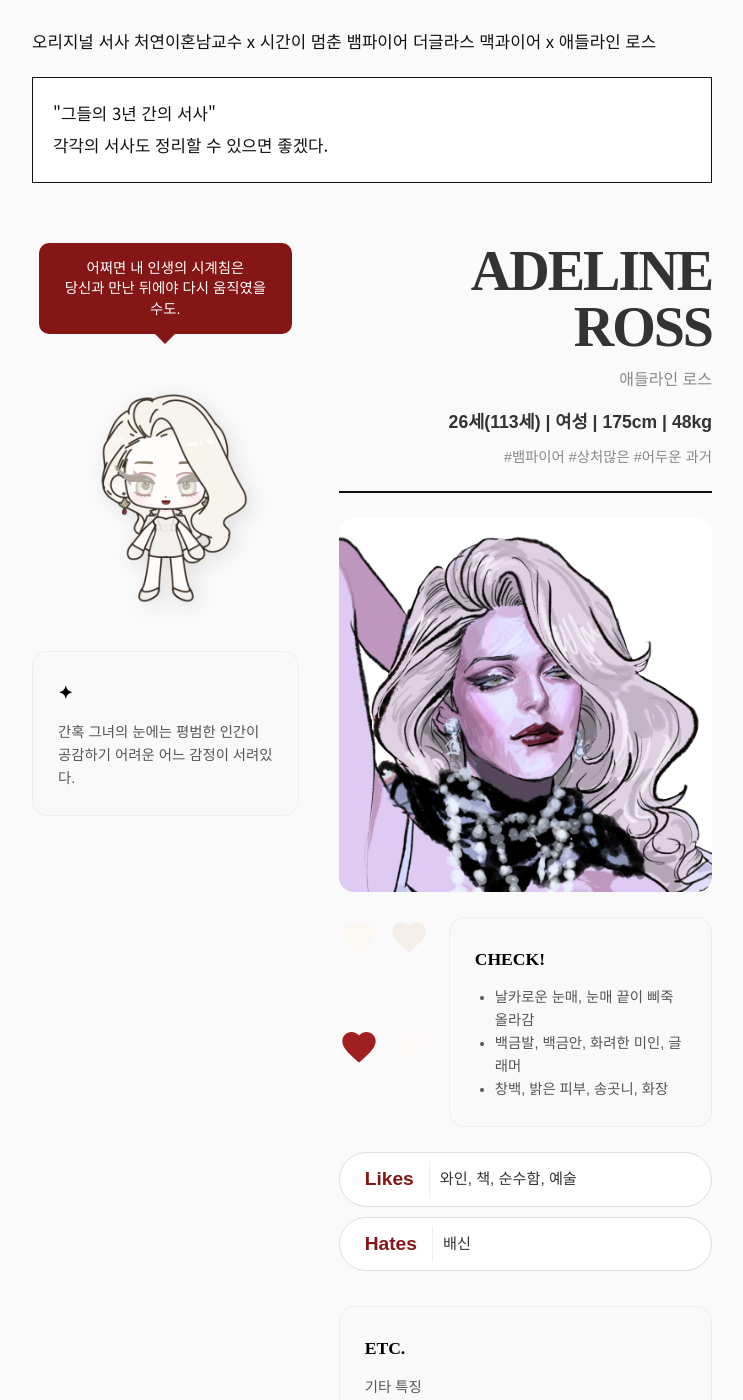
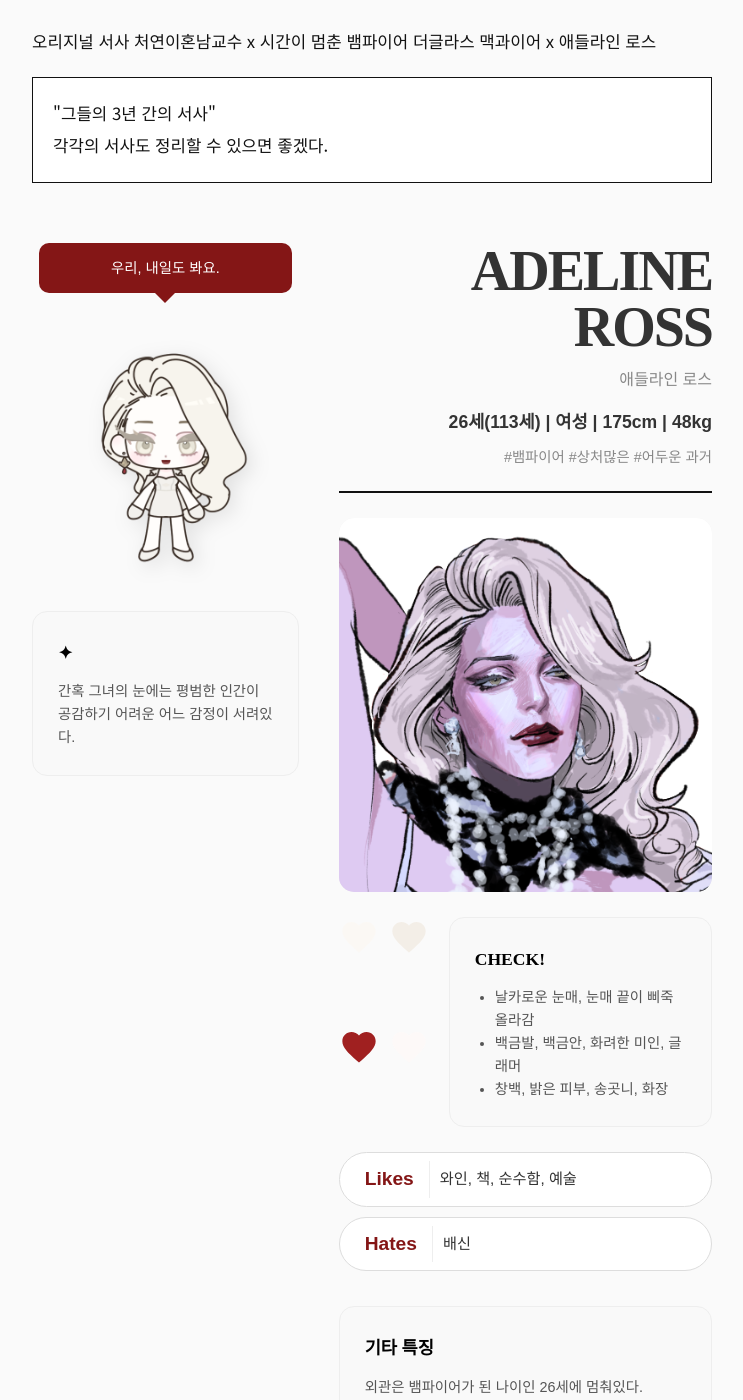
Before and after one commit to narelim/mag-ross-archive, a Jekyll site: the page built from _posts/2025-12-17-original42113.md, in a window 1280 px wide and 1400 px high, scrolled down 443 px. Shown: the whole window, without its empty margins (268-1011 px from the left). Built offline with Jekyll 4.4.1, drawn with Linux system fonts in a browser that asks for light colours; some web fonts are replaced.

Commit message:
Update 2025-12-17-original42113.md

```diff
--- a/_posts/2025-12-17-original42113.md
+++ b/_posts/2025-12-17-original42113.md
@@ -22,7 +22,7 @@ image: "thumb_original42113.png"
 
     <div class="sheet-left">
         <div class="sheet-bubble">
-            어쩌면 내 인생의 시계침은<br>당신과 만난 뒤에야 다시 움직였을 수도.
+            우리, 내일도 봐요.
             </div>
 
         <div class="sheet-full-body">
@@ -81,9 +81,8 @@ image: "thumb_original42113.png"
         </div>
 
         <div class="sheet-box">
-            <h3>ETC.</h3>
+            <h3>기타 특징</h3>
             <p>
-                기타 특징<br>
                 외관은 뱀파이어가 된 나이인 26세에 멈춰있다.<br>
                 프랑스 파리 출신으로, 여러 번 국적이 바뀌었고 현재는 뉴욕 거주 중.
             </p>
```
